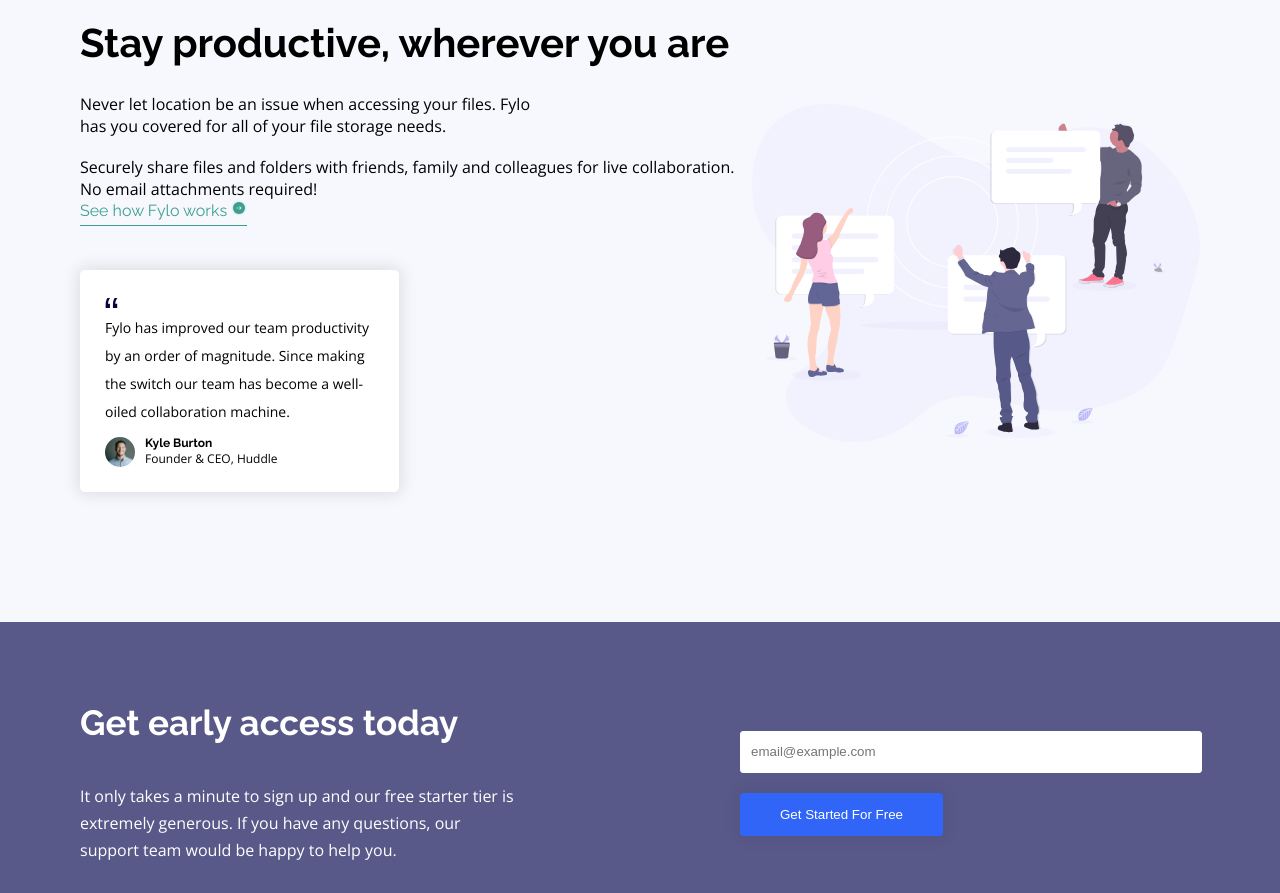
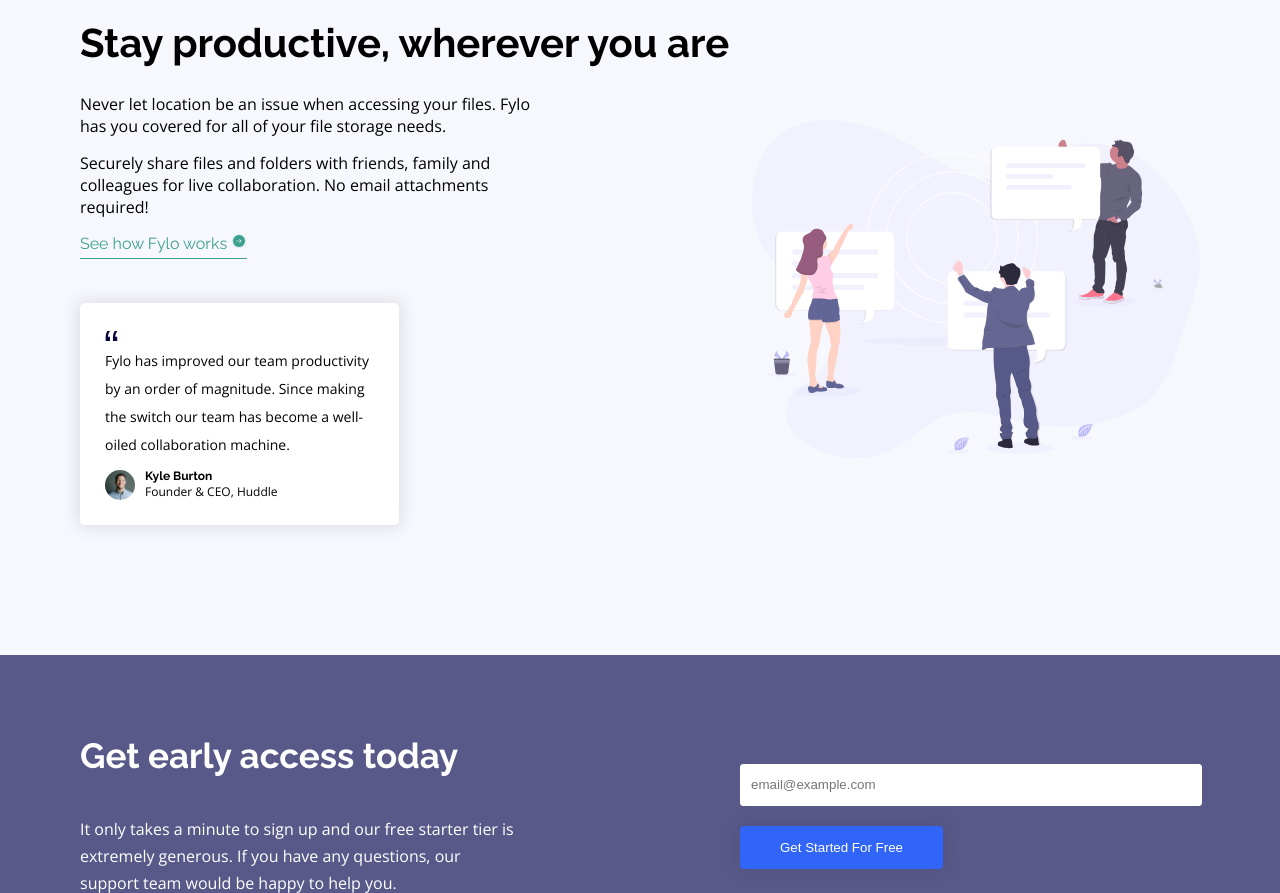
Before and after one commit to stone-leiderson/fylo-landing-page-with-two-column-layout-master, a plain HTML site: page index.html in a window 1280 px wide. Shown: the part 961-1854 px from the top of the page. Drawn offline with nearby package versions, Linux system fonts and the light colour scheme.

Commit message:
Fixed Testimonial Section Padding Issue; Complete

```diff
--- a/css/styles.css
+++ b/css/styles.css
@@ -175,10 +175,12 @@ ul li a:hover::after {
   margin-bottom: 10px;
 }
 
-.testimonial-section-info {
+.testimonial-section-info, .testimonial-section-info-2 {
   font-size: 16px;
   width: 70%;
+  margin-bottom: 15px;
 }
+
 
 .how-filo-works {
   color: hsl(170, 45%, 43%);
--- a/index.html
+++ b/index.html
@@ -73,7 +73,7 @@
         <div class="testimonial-section-left">
           <h1>Stay productive, wherever you are</h1>
           <p class="testimonial-section-info">Never let location be an issue when accessing your files. Fylo has you
-            covered for all of your file storage needs.</p><br>
+            covered for all of your file storage needs.</p>
           <p class="testimonial-section-info-2">Securely share files and folders with friends, family and colleagues for
             live collaboration. No email attachments required!</p>
 
```
